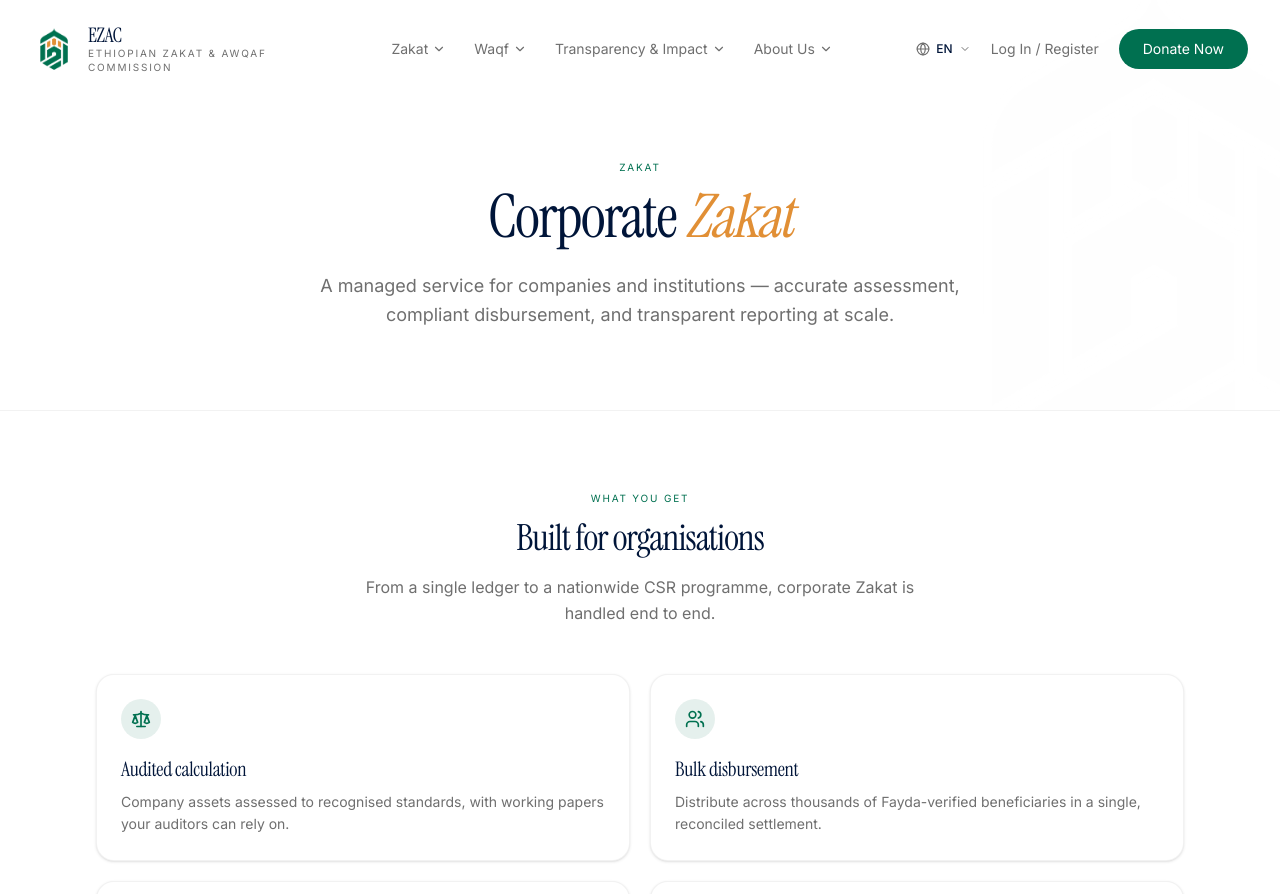
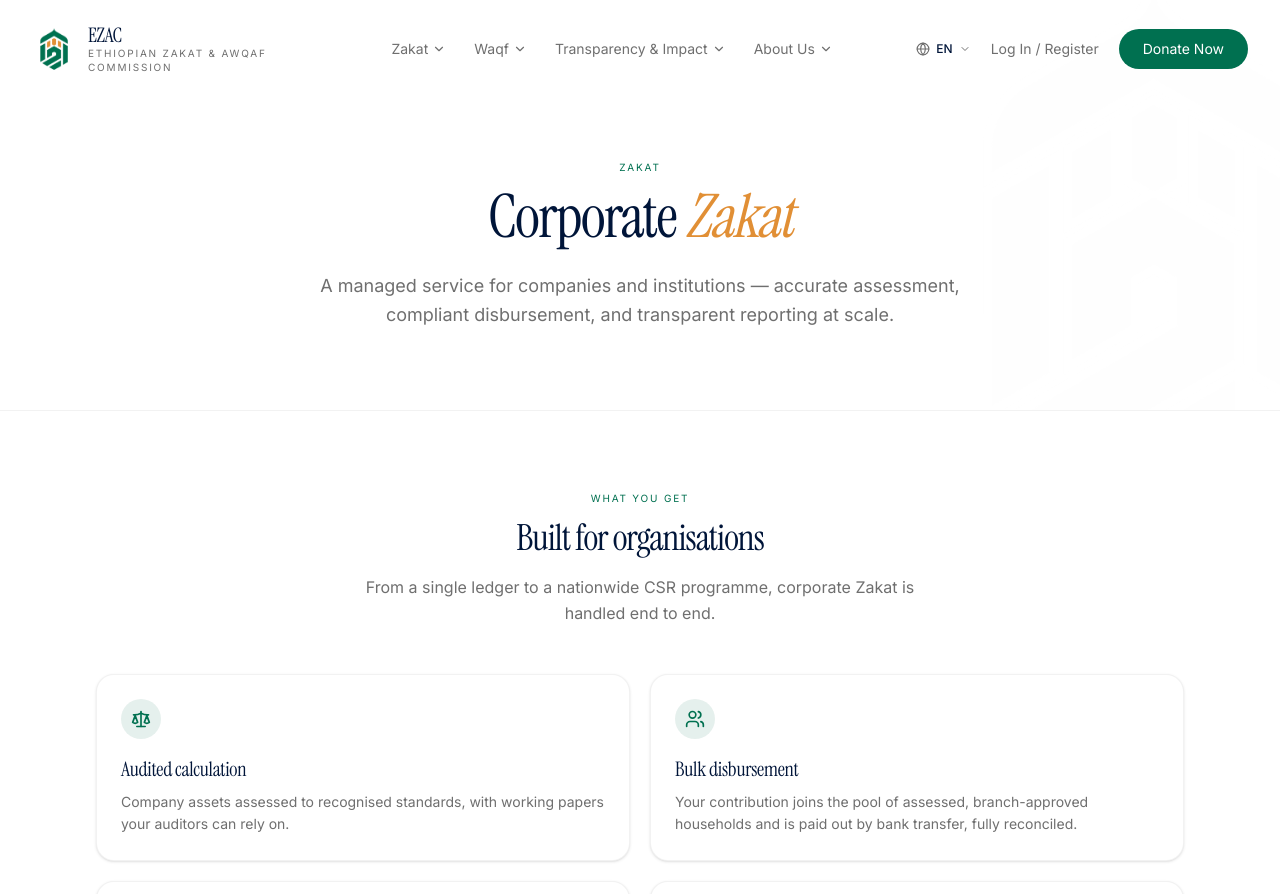
Before and after one commit to MuhidinM/ezac, a Next.js app: page /zakat/corporate in a window 1280 px wide. Shown: the top 894 px of the page. Built offline with nearby package versions, Linux system fonts and the light colour scheme.

Commit message:
Drop the Fayda claim from the corporate Zakat page
Payouts go to assessed, branch-approved households by bank transfer;
the page no longer says beneficiaries are Fayda-verified.

Co-Authored-By: Claude Opus 5.5 <noreply@anthropic.com>

```diff
--- a/app/zakat/corporate/page.tsx
+++ b/app/zakat/corporate/page.tsx
@@ -31,7 +31,7 @@ const FEATURES = [
     icon: UsersIcon,
     title: "Bulk disbursement",
     description:
-      "Distribute across thousands of Fayda-verified beneficiaries in a single, reconciled settlement.",
+      "Your contribution joins the pool of assessed, branch-approved households and is paid out by bank transfer, fully reconciled.",
   },
   {
     icon: BarChart3Icon,
```
